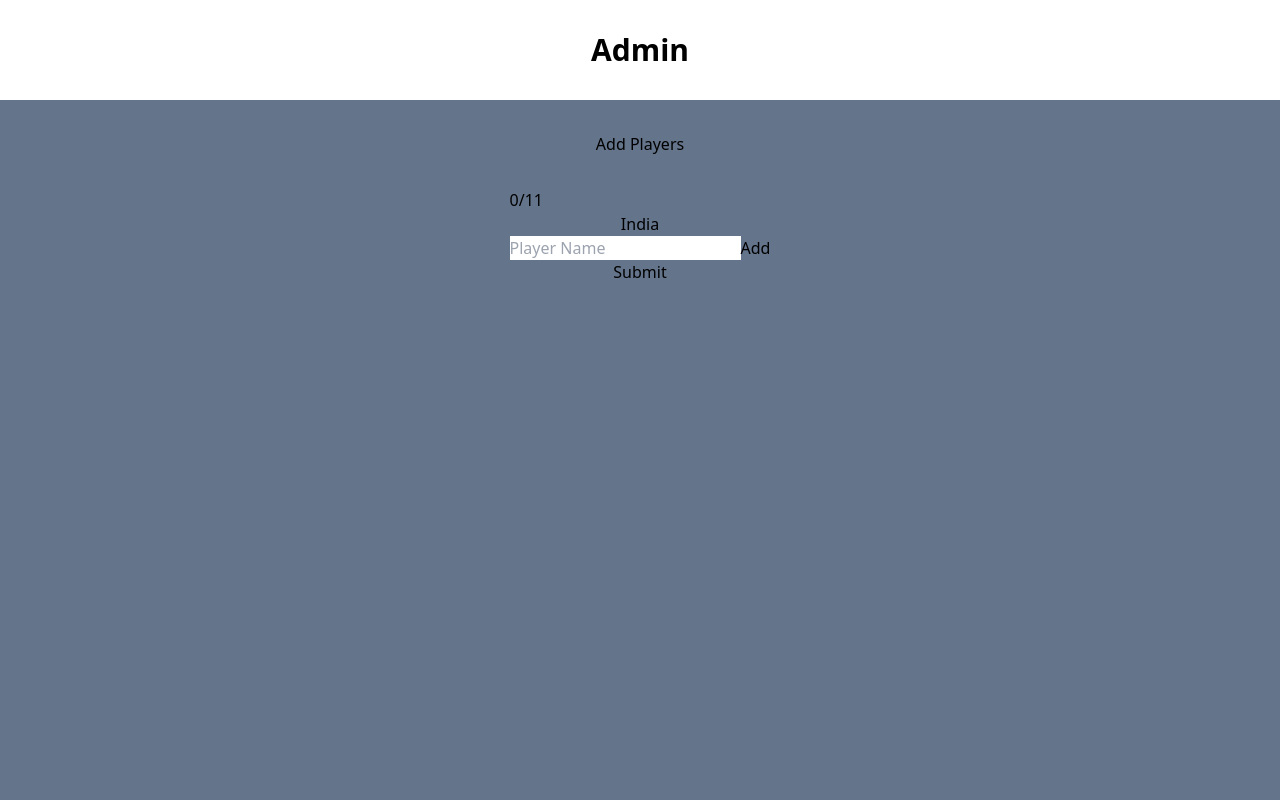
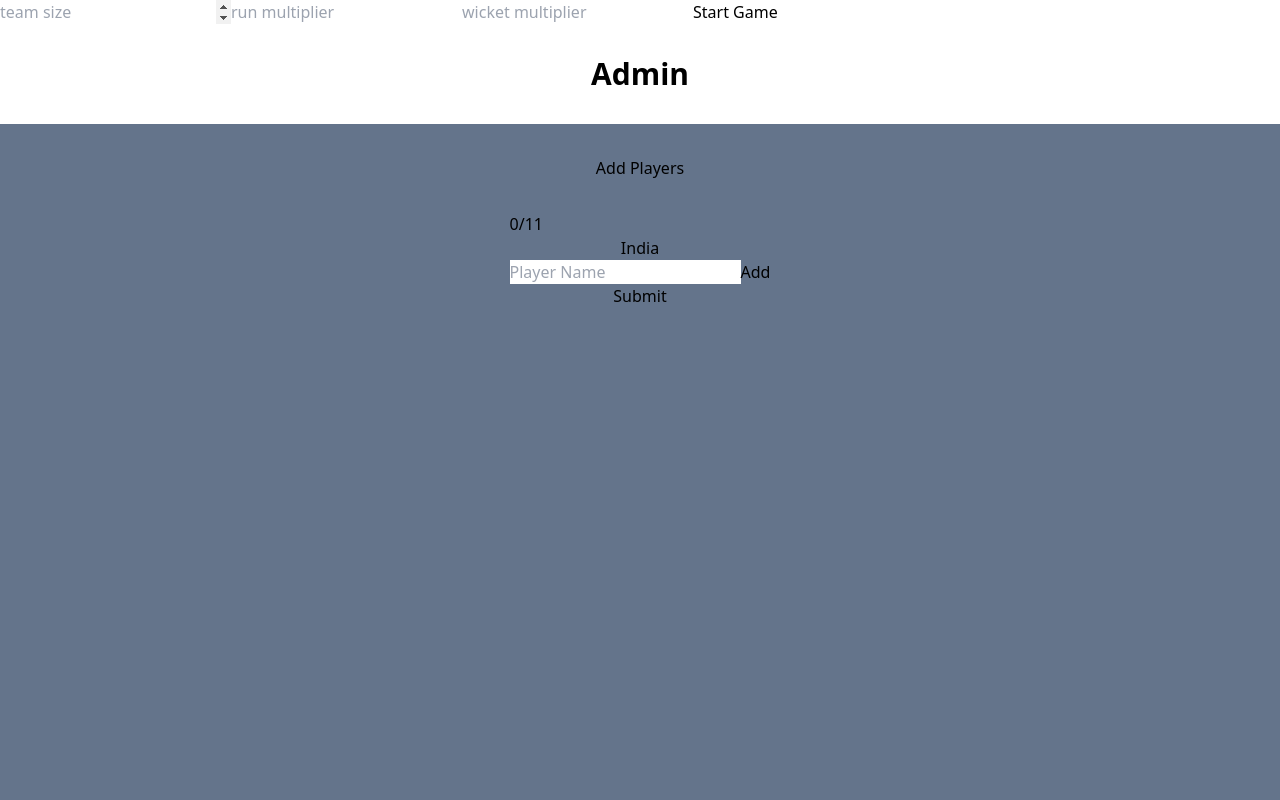
Before and after one commit to salmanpary/Buidl11, a Next.js app: page /addPlayerstogame in a window 1280 px wide. Shown: the top 800 px of the page. Built offline with nearby package versions, Linux system fonts and the light colour scheme.

Commit message:
startgame

```diff
--- a/pages/addPlayerstogame/index.js
+++ b/pages/addPlayerstogame/index.js
@@ -4,9 +4,34 @@ function Addplayers() {
 const x = [1,2]
   var players = ["helo"]
   const [finalPlayers,setFinalPlayers ] = useState([])
+
+  const [startGameData,setStartGameData] = useState({
+    size:0,
+    runmul:0,
+    wicketmul:0
+  })
+  const StartGameHandler=()=>{
+    // if(startGameData.size==0){
+    //   alert('please enter the size of the game')
+    // }
+    console.log(startGameData)
+  }
+
+
+  const changeHandler = (e)=>{
+    const {name,value} = e.target
+    setStartGameData(({...startGameData,[name]:value}))
+  }
   return (
     <div className="">
       <div className="h-screen flex flex-col">
+      <div className="">
+
+      <input type="number" name="size" id="" placeholder='team size' onChange={changeHandler}/>
+      <input type="number" name="runmul" id="" placeholder='run multiplier'onChange={changeHandler}/>
+      <input type="number" name="wicketmul" id="" placeholder='wicket multiplier' onChange={changeHandler}/>
+      <button onClick={StartGameHandler}>Start Game</button>
+      </div>
       <h1 className="text-center my-8 font-bold text-3xl">Admin</h1>
         {x.map((index)=>{
      return(
```
Also changed, not shown: Components/Listdisplay.js (line endings or trailing spaces).
